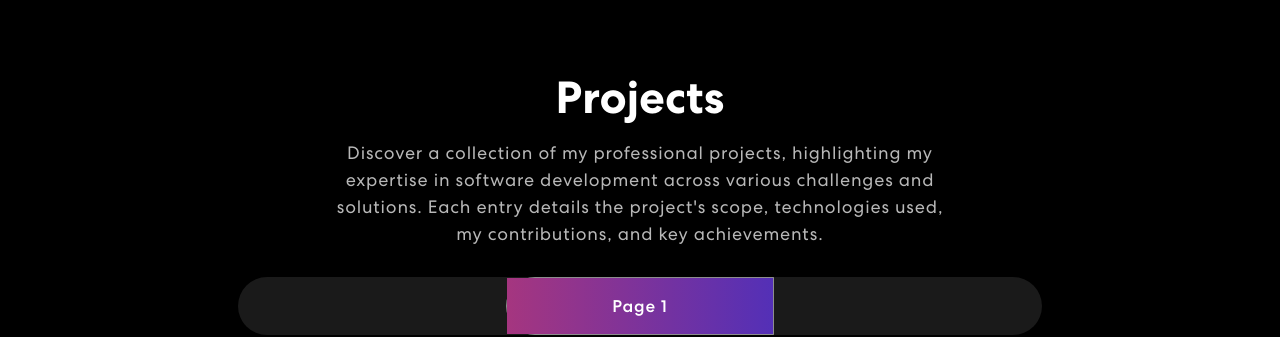
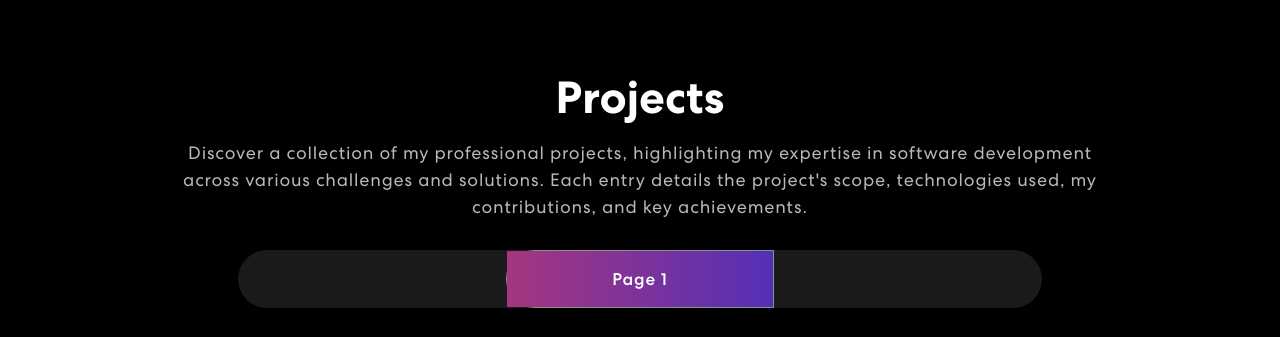
Before and after one commit to emacaz/emacaz.github.io, a React (Create React App) app: page / in a window 1280 px wide. Shown: the part 1280-1617 px from the top of the page. Built offline with nearby package versions, Linux system fonts and the light colour scheme.

Commit message:
Width of Projects description

```diff
--- a/src/App.css
+++ b/src/App.css
@@ -383,7 +383,7 @@ nav.navbar .navbar-toggler[aria-expanded="true"] .navbar-toggler-icon {
   line-height: 1.5em;
   margin: 14px auto 30px auto;
   text-align: center;
-  width: 56%;
+  width: 85%;
 }
 .project .nav.nav-pills {
   width: 72%;
```
